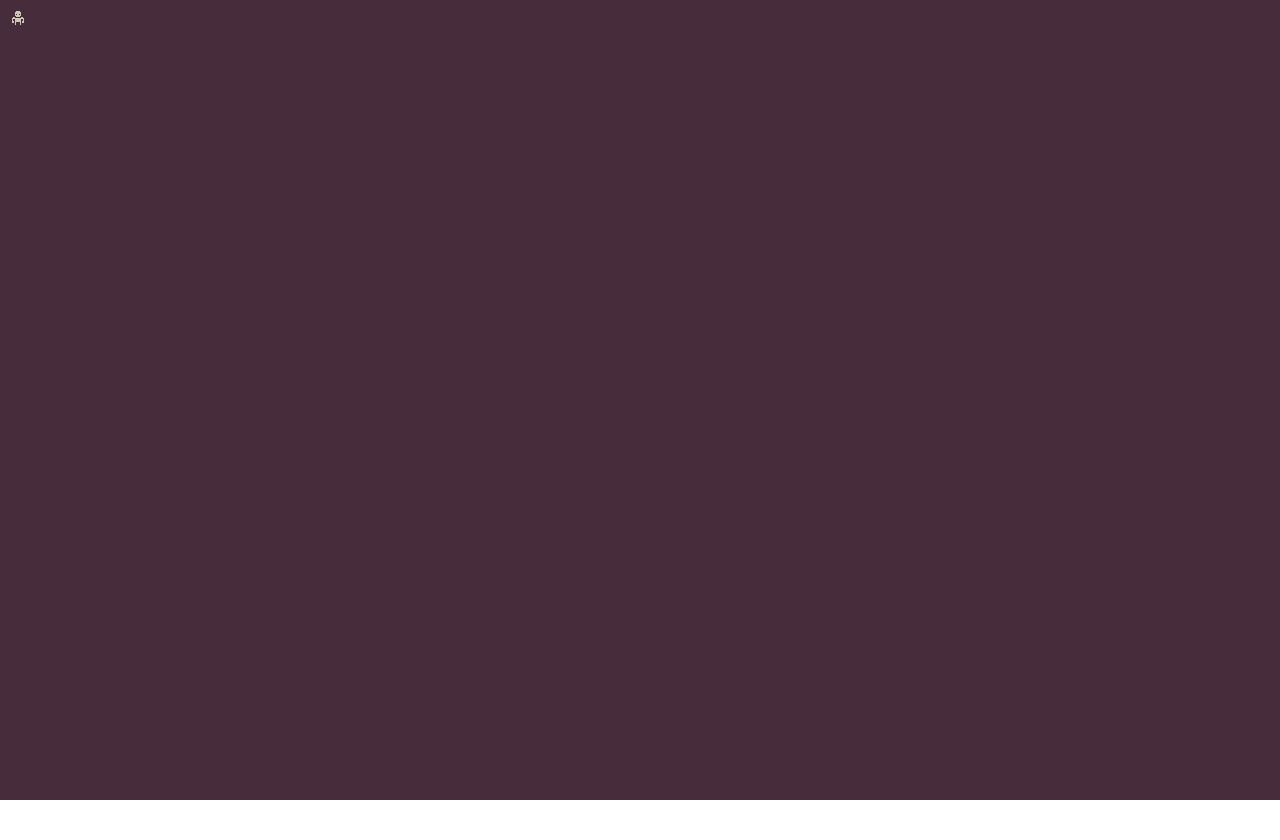
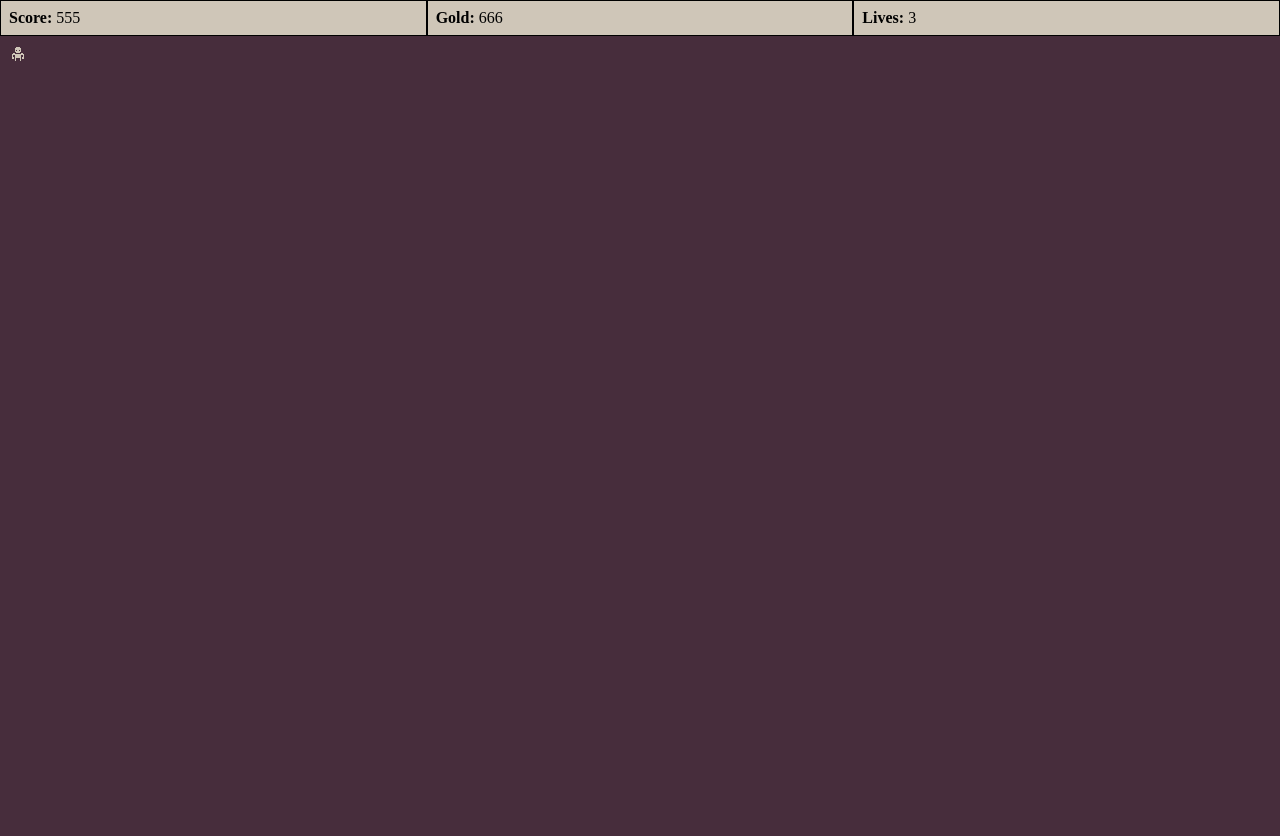
Before and after one commit to MoonKnight999/Chaos-Fire-and-destruction, a plain HTML site: page public/index.html in a window 1280 px wide. Before the commit the page ends 804 px from the top, so only its background shows below. Drawn offline with Linux system fonts and the light colour scheme.

Commit message:
Added info panel

```diff
--- a/public/index.html
+++ b/public/index.html
@@ -9,7 +9,13 @@
 </head>
 <body>
     <div id="gameContainer">
-        <canvas id="mainScreen"></canvas>
+        <div id="info">
+            <div class="info-item" id="goldDisplay"><strong>Score: </strong><span id="scoreCount">555</span></div>
+            <div class="info-item" id="scoreBoard"><strong>Gold: </strong><span id="goldCount">666</span></div>
+            <div class="info-item" id="scoreBoard"><strong>Lives: </strong><span id="livesCount">3</span></div>
+        </div>
+        <canvas id="mainScreen">
+        </canvas>
     </div>
 </body>
 <script src="js/gameEngine.js"></script>
--- a/public/style.css
+++ b/public/style.css
@@ -9,3 +9,16 @@ canvas{
     height: 100vh;
     background-color: #472d3c;
 }
+
+#info{
+    display: flex;
+    justify-content: space-between;
+}
+
+.info-item{
+    background-color: #cfc6b8;
+    padding: 0.5rem;
+    width: 5rem;
+    flex: 1;
+    border: 1px solid black;
+}
```
